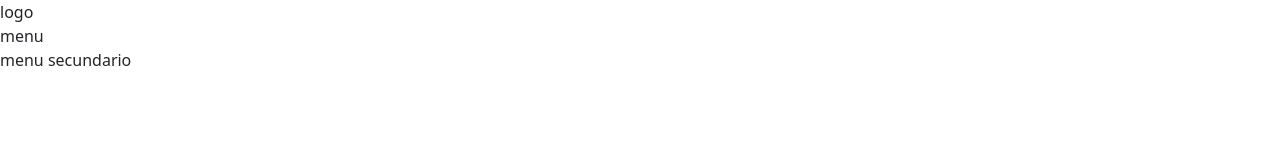
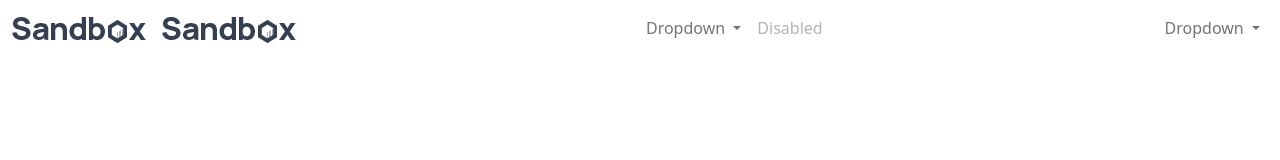
Before and after one commit to adrianmdp/css-pull-requests, a plain HTML site: page index.html in a window 1280 px wide. Drawn offline with Linux system fonts and the light colour scheme.

Commit message:
Navbar done

```diff
--- /dev/null
+++ b/assets/css/overides.css
@@ -0,0 +1,6 @@
+
+@media (min-width: 992px) {
+   .navbar-expand-lg .navbar-collapse {
+      justify-content: space-between;
+   }
+}
--- a/index.html
+++ b/index.html
@@ -5,14 +5,75 @@
 		<meta http-equiv="X-UA-Compatible" content="IE=edge" />
 		<meta name="viewport" content="width=device-width, initial-scale=1.0" />
 		<link rel="stylesheet" href="./assets/css/bootstrap.min.css" />
+      <link rel="stylesheet" href="./assets/css/overides.css" />
 		<link rel="stylesheet" href="./assets/css/layout.css" />
 		<title>Document</title>
 	</head>
 	<body>
-		<nav>
-			<div>logo</div>
-			<div>menu</div>
-			<div>menu secundario</div>
+		<nav class="navbar navbar-expand-lg navbar-light">
+			<div class="container-fluid">
+				<a class="navbar-brand" href="#">
+               <img src="./assets/images/logo-dark.png" alt="" />
+            </a>
+				<button
+					class="navbar-toggler"
+					type="button"
+					data-bs-toggle="collapse"
+					data-bs-target="#navbarSupportedContent"
+					aria-controls="navbarSupportedContent"
+					aria-expanded="false"
+					aria-label="Toggle navigation"
+				>
+					<span class="navbar-toggler-icon"></span>
+				</button>
+				<div
+					class="collapse navbar-collapse"
+					id="navbarSupportedContent"
+				>
+               <a class="navbar-brand" href="#">
+                  <img src="./assets/images/logo-dark.png" alt="" />
+               </a>
+					<ul class="navbar-nav mb-2 mb-lg-0">
+
+						<li class="nav-item dropdown">
+							<a class="nav-link dropdown-toggle" href="#" id="navbarDropdown" role="button" data-bs-toggle="dropdown" aria-expanded="false"
+							>
+								Dropdown
+							</a>
+							<ul class="dropdown-menu" aria-labelledby="navbarDropdown">
+								<li>
+									<a class="dropdown-item" href="#">Action</a>
+								</li>
+							</ul>
+						</li>
+						<li class="nav-item">
+							<a
+								class="nav-link disabled"
+								href="#"
+								tabindex="-1"
+								aria-disabled="true"
+								>Disabled</a
+							>
+						</li>
+					</ul>
+
+               <ul class="navbar-nav mb-2 mb-lg-0">
+						<li class="nav-item dropdown">
+							<a class="nav-link dropdown-toggle" href="#" id="navbarDropdown" role="button" data-bs-toggle="dropdown" aria-expanded="false"
+							>
+								Dropdown
+							</a>
+							<ul class="dropdown-menu" aria-labelledby="navbarDropdown">
+								<li>
+									<a class="dropdown-item" href="#">Action</a>
+								</li>
+							</ul>
+						</li>
+
+					</ul>
+
+				</div>
+			</div>
 		</nav>
 
 		<main>
```
Also changed, not shown: assets/images/logo-dark.png (added).
